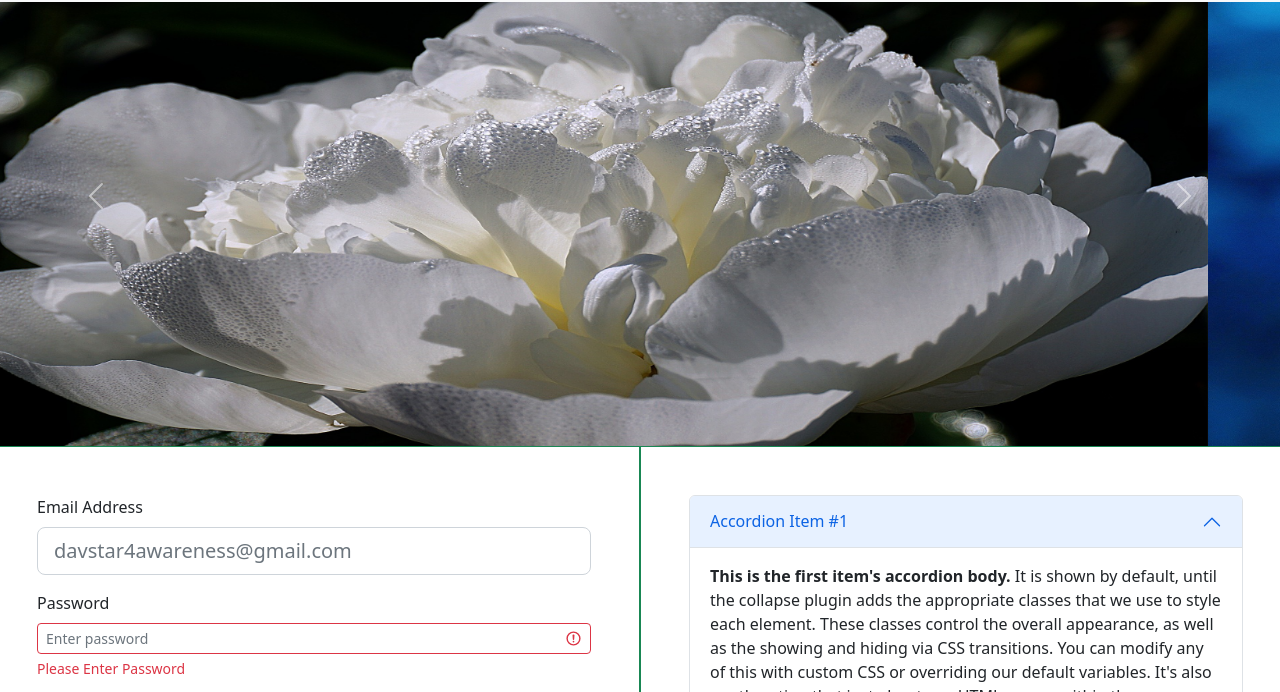
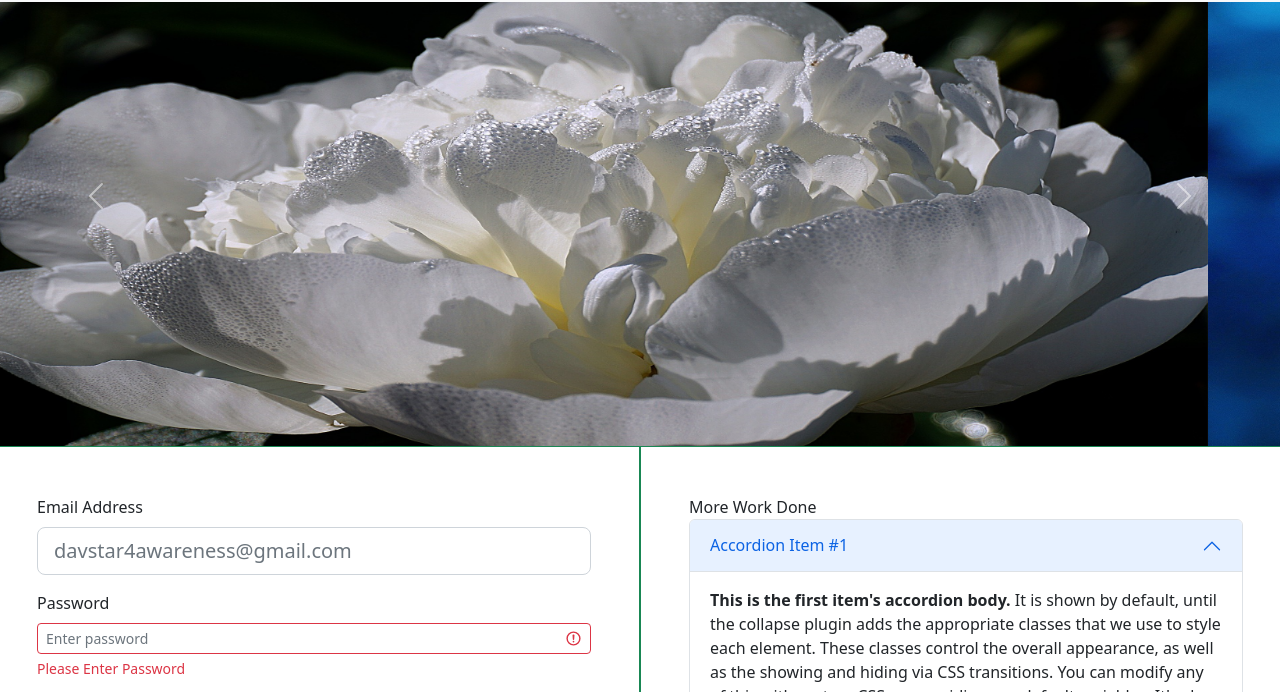
Before and after one commit to Comicdavstar/Bootstrap_repo, a plain HTML site: page form.html in a window 1280 px wide. Shown: the part 54-746 px from the top of the page. Drawn offline with Linux system fonts and the light colour scheme.

Commit message:
More Work Done

```diff
--- a/form.html
+++ b/form.html
@@ -213,6 +213,7 @@
     </div>
     <div class="col-6 p-5 border border-success">
       <div class="accordion" id="accordionExample">
+        <hi>More Work Done</hi>
         <div class="accordion-item">
           <h2 class="accordion-header" id="headingOne">
             <button class="accordion-button" type="button" data-bs-toggle="collapse" data-bs-target="#collapseOne"
```
